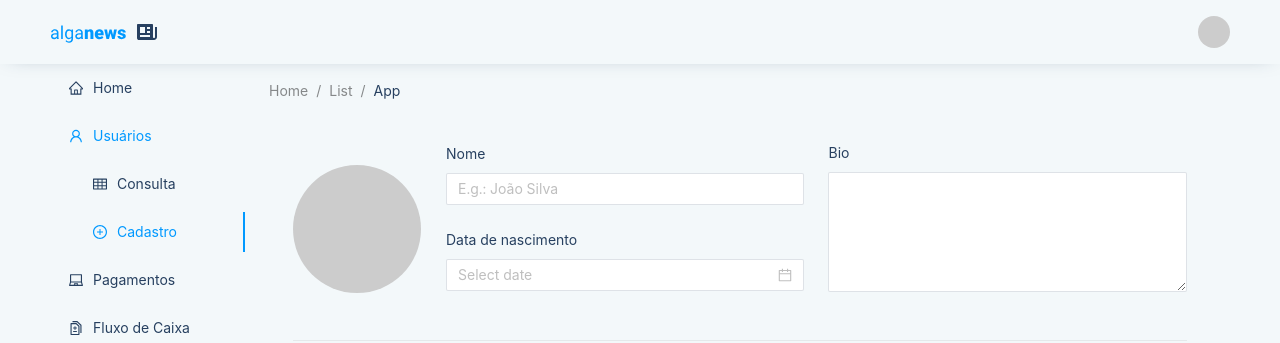
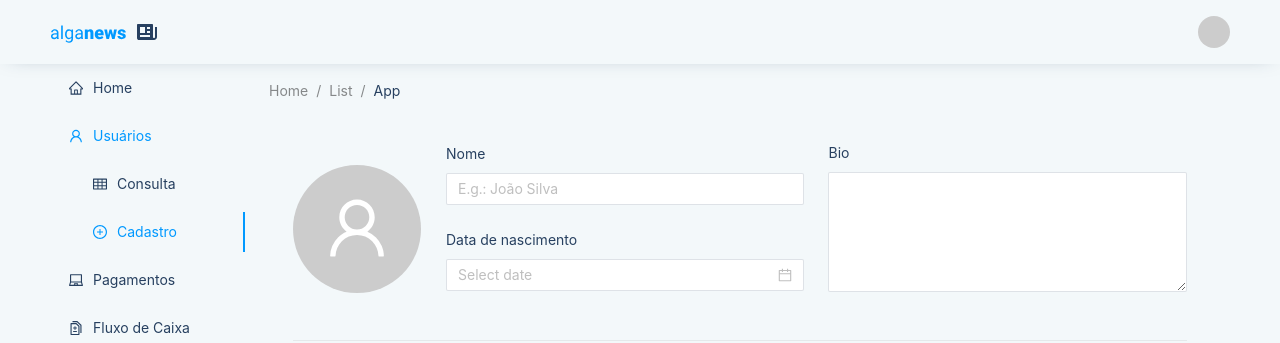
Before and after one commit to antoniotnn/alganews-admin, a React (Create React App) app: page /usuarios/cadastro in a window 1280 px wide. Shown: the top 343 px of the page. Built offline with nearby package versions, Linux system fonts and the light colour scheme.

Commit message:
Uploading your avatar

```diff
--- a/src/app/features/UserForm.tsx
+++ b/src/app/features/UserForm.tsx
@@ -1,14 +1,37 @@
-import {Avatar, Col, DatePicker, Divider, Form, Input, Row, Select, Tabs} from "antd";
-import React from "react";
+import {Avatar, Col, DatePicker, Divider, Form, Input, Row, Select, Tabs, Upload} from "antd";
+import React, {useCallback, useState} from "react";
+import {FileService} from "tnn-sdk";
+import {UserOutlined} from "@ant-design/icons";
 
 const {TabPane} = Tabs;
 
 export default function UserForm() {
+    const [avatar, setAvatar] = useState('');
+
+    const handleAvatarUpload = useCallback(async (file: File) => {
+        const avatarSource = await FileService.upload(file);
+        setAvatar(avatarSource);
+    }, []);
+
+
     return (
         <Form layout={'vertical'}>
             <Row gutter={24} align={'middle'}>
                 <Col lg={4}>
-                    <Avatar size={128}/>
+                    <Upload
+                        onRemove={() => setAvatar('')}
+                        beforeUpload={async file => {
+                            await handleAvatarUpload(file);
+                            return false;
+                        }}
+                    >
+                        <Avatar
+                            style={{cursor: 'pointer'}}
+                            icon={<UserOutlined />}
+                            src={avatar}
+                            size={128}
+                        />
+                    </Upload>
                 </Col>
                 <Col lg={10}>
                     <Form.Item label={'Nome'}>
```
